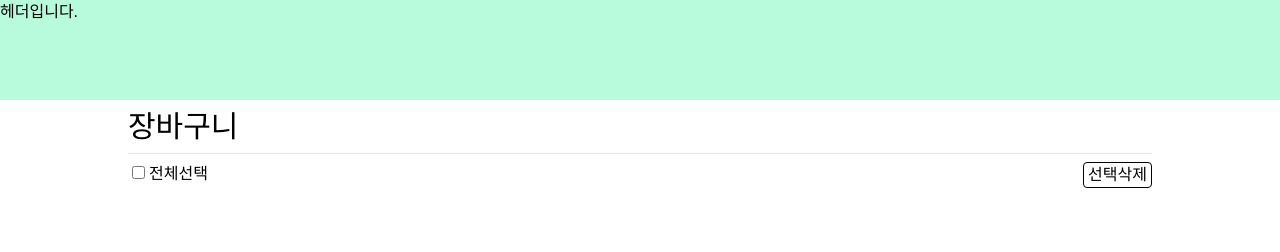
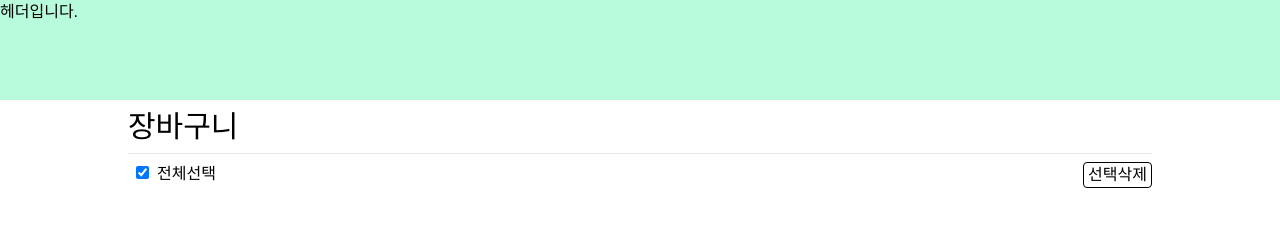
Before and after one commit to 0chae01/refresh-bookstore-refactor, a Next.js app: page /cart in a window 1280 px wide. Shown: the top 252 px of the page. Built offline with nearby package versions, Linux system fonts and the light colour scheme.

Commit message:
feat: 장바구니 체크박스 구현

```diff
--- a/src/app/cart/page.tsx
+++ b/src/app/cart/page.tsx
@@ -1,12 +1,13 @@
 "use client";
 
 import { cartStateType } from "../../types/cartStateType";
-import BookItem from "../../components/Cart/BookItem";
-import { useRecoilValue } from "recoil";
+import CartItem from "../../components/Cart/CartItem";
+import { useRecoilValue, useRecoilState } from "recoil";
 import { cartStore } from "../../stores";
-import { useEffect, useState } from "react";
+import { createRef, SyntheticEvent, useEffect, useRef, useState } from "react";
+import { checkedCartState } from "../../stores/cart";
 
-// 임시 장바구니 데이터 저장
+// 임시 장바구니 데이터 저장 (book-detail에서 cartState 저장 구현 예정)
 localStorage.setItem(
   "cart",
   JSON.stringify([
@@ -43,20 +44,82 @@ localStorage.setItem(
 
 const Cart = () => {
   const cart = useRecoilValue(cartStore.cartState);
-  const [mounted, setMounted] = useState(false);
+
+  // const [mounted, setMounted] = useState(false);
+  // useEffect(() => {
+  //   setMounted(true);
+  // }, []);
+
+  const [checkedCartData, setCheckedCartData] =
+    useRecoilState(checkedCartState);
+  const formRef = useRef<HTMLFormElement>(null);
+  const checkboxRefs = cart.map(() => createRef<HTMLInputElement>());
+  const [formData, setFormData] = useState<FormData>();
+
+  const setAllCheckedFromItems = () => {
+    if (!formRef.current) return;
+    const data = new FormData(formRef.current);
+    const selectedCount = data.getAll("select-item").length;
+    const allChecked = selectedCount === cart.length;
+    formRef.current.querySelector<HTMLInputElement>(".select-all")!.checked =
+      allChecked;
+  };
+
+  const setItemsCheckedFromAll = (targetInput: HTMLInputElement) => {
+    const allChecked = targetInput.checked;
+    checkboxRefs
+      .filter((inputElem) => {
+        return !inputElem.current!.disabled;
+      })
+      .forEach((inputElem) => {
+        inputElem.current!.checked = allChecked;
+      });
+  };
+
+  const handleCheckboxChanged = (e?: SyntheticEvent) => {
+    if (!formRef.current) return;
+    const targetInput = e?.target as HTMLInputElement;
+    if (targetInput && targetInput.classList.contains("select-all")) {
+      setItemsCheckedFromAll(targetInput);
+    } else {
+      setAllCheckedFromItems();
+    }
+    const data = new FormData(formRef.current);
+    setFormData(data);
+  };
+
+  // useEffect(() => {
+  //   checkedCartData.forEach((item) => {
+  //     const itemRef = checkboxRefs.find(
+  //       (ref) => ref.current!.dataset.id === item.id
+  //     );
+  //     if (itemRef) itemRef.current!.checked = true;
+  //   });
+  //   setAllCheckedFromItems();
+  // }, []);
+
   useEffect(() => {
-    setMounted(true);
+    const checkedItems = checkboxRefs.reduce<cartStateType[]>((res, ref, i) => {
+      if (ref.current?.checked) res.push(cart[i]);
+      return res;
     }, []);
+    setCheckedCartData(checkedItems);
+  }, [cart, formData]);
 
   return (
     <>
       <h1 className="text-large my-1">장바구니</h1>
       <hr className="text-light_gray" />
-      {cart && mounted ? (
-        <>
+      {cart ? (
+        <form ref={formRef} onChange={handleCheckboxChanged}>
           <section className="my-2 flex justify-between">
             <label>
-              <input type="checkbox" name="selectAll" className="mx-1" />
+              <input
+                type="checkbox"
+                className="select-all mx-2"
+                name="select-all"
+                defaultChecked
+              />
               전체선택
             </label>
             <input
@@ -65,18 +128,23 @@ const Cart = () => {
               value="선택삭제"
             />
           </section>
-          {cart.map((book: cartStateType) => (
-            <BookItem
+          {cart.map((book: cartStateType, i) => (
+            <div
               key={book.isbn}
+              className="border-[1px] border-light_gray rounded-lg w-full h-[160px] my-2 px-4 py-1 flex justify-between items-center shadow-md"
+            >
+              <CartItem
                 isbn={book.isbn}
                 image_path={book.image_path}
                 title={book.title}
                 author={book.author}
                 price={book.price}
                 amount={book.amount}
+                ref={checkboxRefs[i]}
               />
+            </div>
           ))}
-        </>
+        </form>
       ) : (
         <p>상품이 없습니다.</p>
       )}
--- a/src/components/Cart/BookItem.tsx
+++ b/src/components/Cart/CartItem.tsx
@@ -1,4 +1,4 @@
-import { ChangeEvent } from "react";
+import { ChangeEvent, ForwardedRef, forwardRef, useEffect } from "react";
 import { useRecoilState } from "recoil";
 import { cartStore } from "../../stores";
 import { cartStateType } from "../../types/cartStateType";
@@ -12,14 +12,10 @@ type BookItemProps = {
   amount: number;
 };
 
-const BookItem = ({
-  isbn,
-  image_path,
-  title,
-  author,
-  price,
-  amount,
-}: BookItemProps) => {
+const CartItem = (
+  { isbn, image_path, title, author, price, amount }: BookItemProps,
+  ref: ForwardedRef<HTMLInputElement>
+) => {
   const [cart, setCart] = useRecoilState(cartStore.cartState);
   const index = cart.findIndex((item: cartStateType) => item.isbn === isbn);
 
@@ -29,10 +25,6 @@ const BookItem = ({
     newValue: cartStateType
   ) => {
     return [...arr.slice(0, index), newValue, ...arr.slice(index + 1)];
-  };
-
-  const deleteItemAtIndex = (arr: cartStateType[], index: number) => {
-    return [...arr.slice(0, index), ...arr.slice(index + 1)];
   };
 
   const setAmount = (amount: number) => {
@@ -48,6 +40,10 @@ const BookItem = ({
     setAmount(Number(e.target.value));
   };
 
+  const deleteItemAtIndex = (arr: cartStateType[], index: number) => {
+    return [...arr.slice(0, index), ...arr.slice(index + 1)];
+  };
+
   const deleteItem = () => {
     const newCart = deleteItemAtIndex(cart, index);
     setCart(newCart);
@@ -55,8 +51,14 @@ const BookItem = ({
   };
 
   return (
-    <div className="border-[1px] border-light_gray rounded-lg w-full h-[160px] my-2 px-4 py-1 flex justify-between items-center shadow-md">
-      <input type="checkbox" />
+    <>
+      <input
+        className="cart-item__checkbox "
+        type="checkbox"
+        name="select-item"
+        ref={ref}
+        defaultChecked
+      />
       <div className="w-[100px] h-[130px] p-1 flex items-center border-[1px] border-light_gray">
         <img src={image_path} alt={title} />
       </div>
@@ -78,8 +80,8 @@ const BookItem = ({
         <p className="text-medium">{(price * amount).toLocaleString()}원</p>
       </div>
       <input type="button" value="삭제" onClick={deleteItem} />
-    </div>
+    </>
   );
 };
 
-export default BookItem;
+export default forwardRef(CartItem);
--- a/src/stores/cart.ts
+++ b/src/stores/cart.ts
@@ -8,3 +8,8 @@ export const cartState = atom<cartStateType[]>({
       ? JSON.parse(localStorage.getItem("cart") ?? "[]")
       : [],
 });
+
+export const checkedCartState = atom<cartStateType[]>({
+  key: "checkedCartState",
+  default: [],
+});
```
Lines whose indentation alone changed are shown as unchanged.
